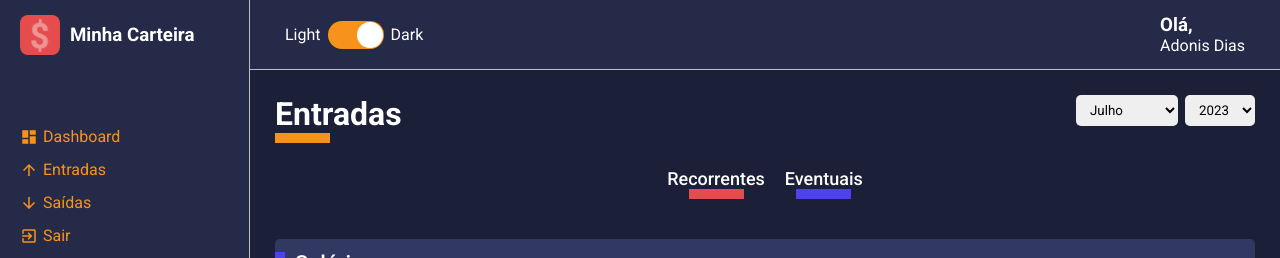
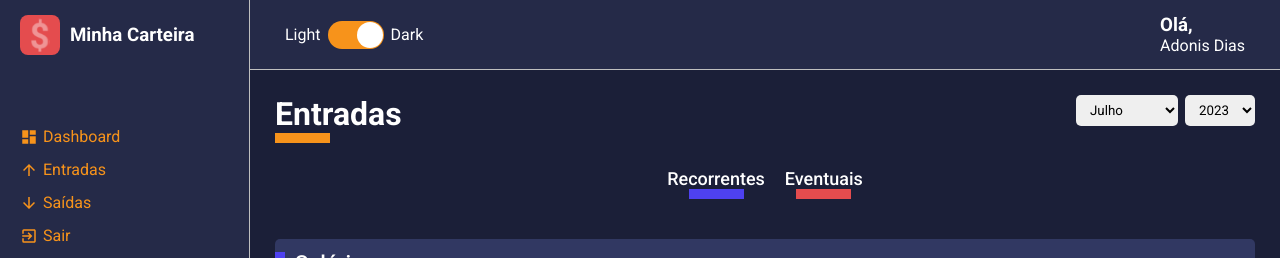
Before and after one commit to adonisdelima1/minha_carteira, a React (Create React App) app: page /list/incomes in a window 1280 px wide. Shown: the top 258 px of the page. Built offline with nearby package versions, Linux system fonts and the light colour scheme.

Commit message:
feat: apllying filters for frequency

```diff
--- a/src/pages/List/index.tsx
+++ b/src/pages/List/index.tsx
@@ -40,6 +40,9 @@ export default function List() {
         useState<string>(String(new Date().getMonth() + 1));
     const [selectedYear, setSelectedYear] =
         useState<string>(String(new Date().getFullYear()));
+
+    const [selectedFrequency, setSelectedFrequency] =
+        useState<string[]>(['recorrente', 'eventual']);
 
     // Obtendo o tipo de lista informado na url ('incomes' ou 'outgoes')
     let { type } = useParams();
@@ -112,13 +115,30 @@ export default function List() {
     }, []);
 
 
+    // Um jeito alternativo de declarar a função handleFrequencyClick
+    // function handleFrequencyClick('recorrente') {}
+
+    const handleFrequencyClick = (frequency: string) => {
+        const alreadySelected =
+            selectedFrequency.findIndex(item => item === frequency);
+
+        if (alreadySelected >= 0) {
+            const filtered =
+                selectedFrequency.filter(item => item !== frequency)
+            setSelectedFrequency(filtered);
+        } else {
+            setSelectedFrequency(prev => [...prev, frequency]);
+        }
+    }
+
     useEffect(() => {
         const listToBeFiltered = listData;
 
         const itemsFiltereByMonthAndYear = listToBeFiltered.filter(item => {
             const date = new Date(item.date);
             return String(date.getMonth() + 1) === selectedMonth
-                && String(date.getFullYear()) === selectedYear;
+                && String(date.getFullYear()) === selectedYear
+                && selectedFrequency.includes(item.frequency);
         });
 
         const formattedData = itemsFiltereByMonthAndYear.map(item => {
@@ -135,7 +155,7 @@ export default function List() {
 
         setData(formattedData);
 
-    }, [listData, selectedMonth, selectedYear]);
+    }, [listData, selectedMonth, selectedYear, selectedFrequency]);
 
     return (
         <Container>
@@ -155,12 +175,28 @@ export default function List() {
             <Filters>
                 <button
                     type="button"
-                    className="tag-filter tag-filter-recurrent">
+                    className={
+                        `tag-filter tag-filter-recurrent
+                         ${
+                            selectedFrequency.includes('recorrente')
+                            && 'tag-active'
+                        }`
+                    }
+                    onClick={() => handleFrequencyClick('recorrente')}
+                >
                         Recorrentes
                 </button>
                 <button
                     type="button"
-                    className="tag-filter tag-filter-eventual">
+                    className={
+                        `tag-filter tag-filter-eventual
+                        ${
+                            selectedFrequency.includes('eventual')
+                            && 'tag-active'
+                        }`
+                    }
+                    onClick={() => handleFrequencyClick('eventual')}
+                >
                         Eventuais
                 </button>
             </Filters>
--- a/src/pages/List/styles.ts
+++ b/src/pages/List/styles.ts
@@ -30,6 +30,10 @@ export const Filters = styled.div`
 
         transition: opacity .3s;
 
+        //   Definindo que seja naturalmente meio apagado e então, apenas quando
+        // estiver selecionado, a opacidade passará a ser 100%
+        opacity: .4;
+
         &:hover {
             opacity: .7;
         }
@@ -39,7 +43,7 @@ export const Filters = styled.div`
             display: block;
             width: 55px;
             margin: 0 auto;
-            border-bottom: 10px solid ${props => props.theme.colors.warning};
+            border-bottom: 10px solid ${props => props.theme.colors.success};
         }
 
         &.tag-filter-eventual::after {
@@ -47,7 +51,11 @@ export const Filters = styled.div`
             display: block;
             width: 55px;
             margin: 0 auto;
-            border-bottom: 10px solid ${props => props.theme.colors.success};
+            border-bottom: 10px solid ${props => props.theme.colors.warning};
+        }
+
+        &.tag-active {
+            opacity: 1;
         }
     }
 `;
```
